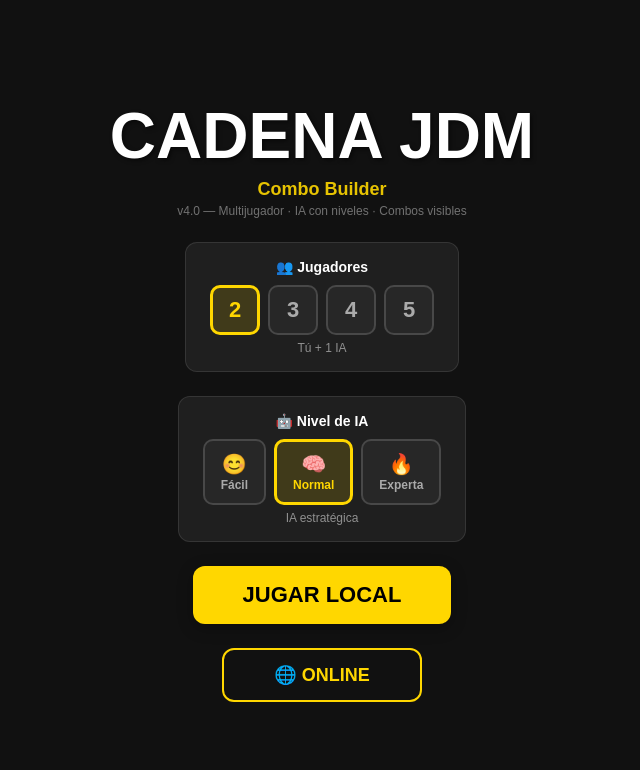
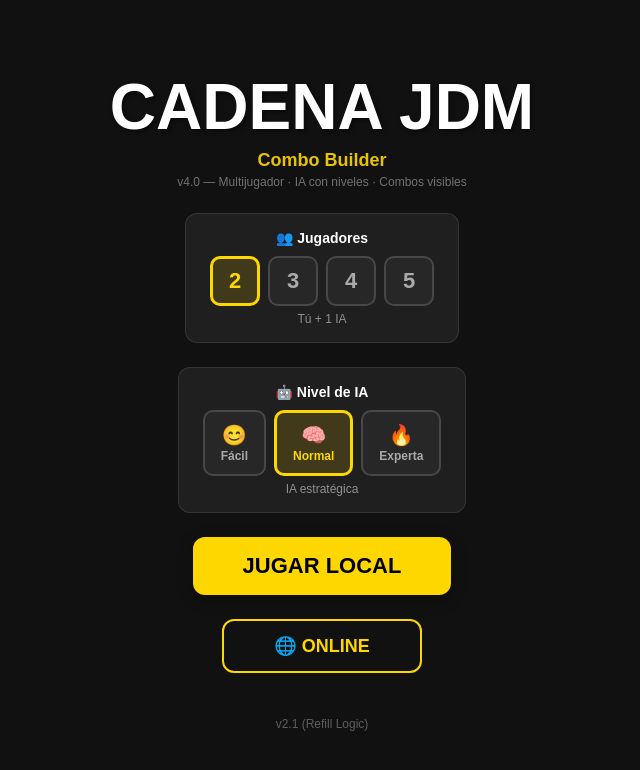
Before and after one commit to superpalier/CadenaJDM, a React (Vite) app: page / in a window 1280 px wide. Shown: the top 770 px of the page, without its empty margins (318-958 px from the left). Built offline with nearby package versions, Linux system fonts and the light colour scheme.

Commit message:
version-check-v2.1

```diff
--- a/src/components/MainMenu.tsx
+++ b/src/components/MainMenu.tsx
@@ -153,6 +153,7 @@ const MainMenu: React.FC<MainMenuProps> = ({ onStartGame, onGoOnline }) => {
             >
                 🌐 ONLINE
             </button>
+            <div style={{ marginTop: '20px', fontSize: '12px', opacity: 0.5, color: '#aaa' }}>v2.1 (Refill Logic)</div>
         </div>
     );
 };
```
